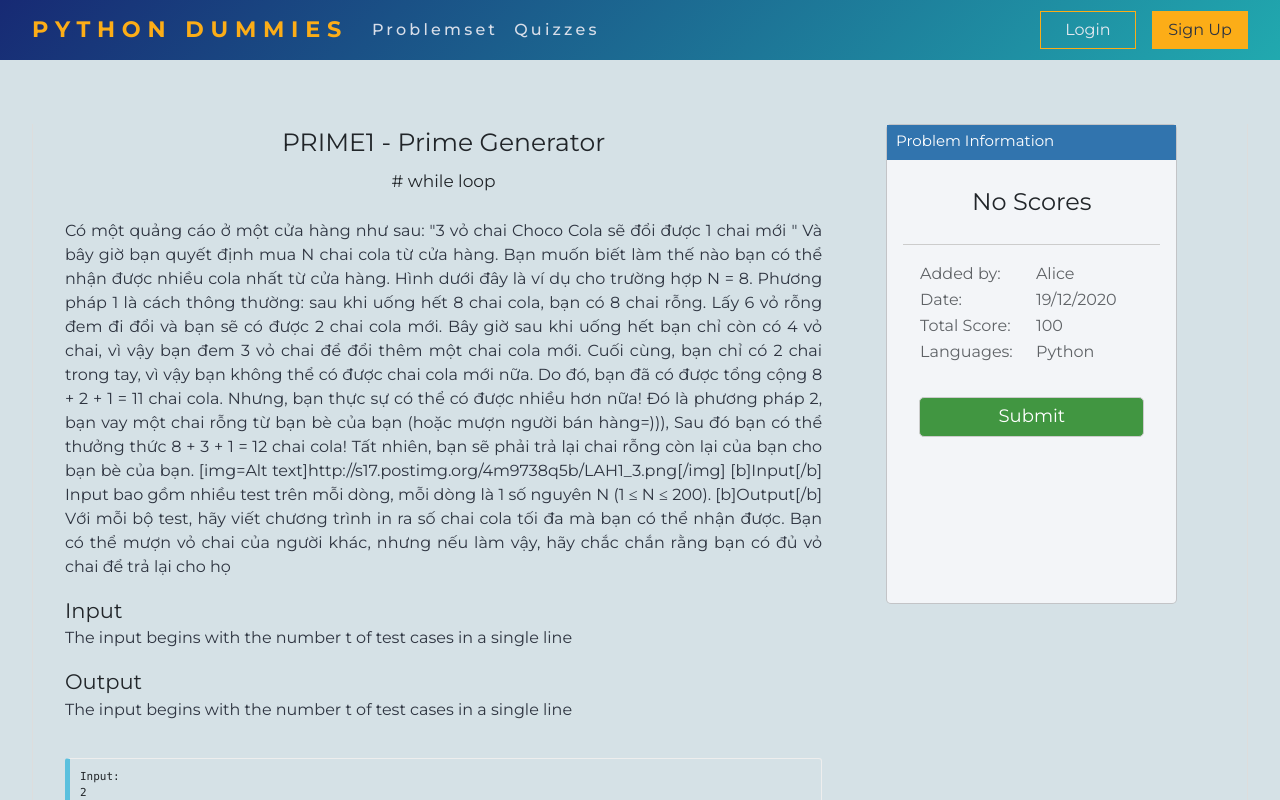
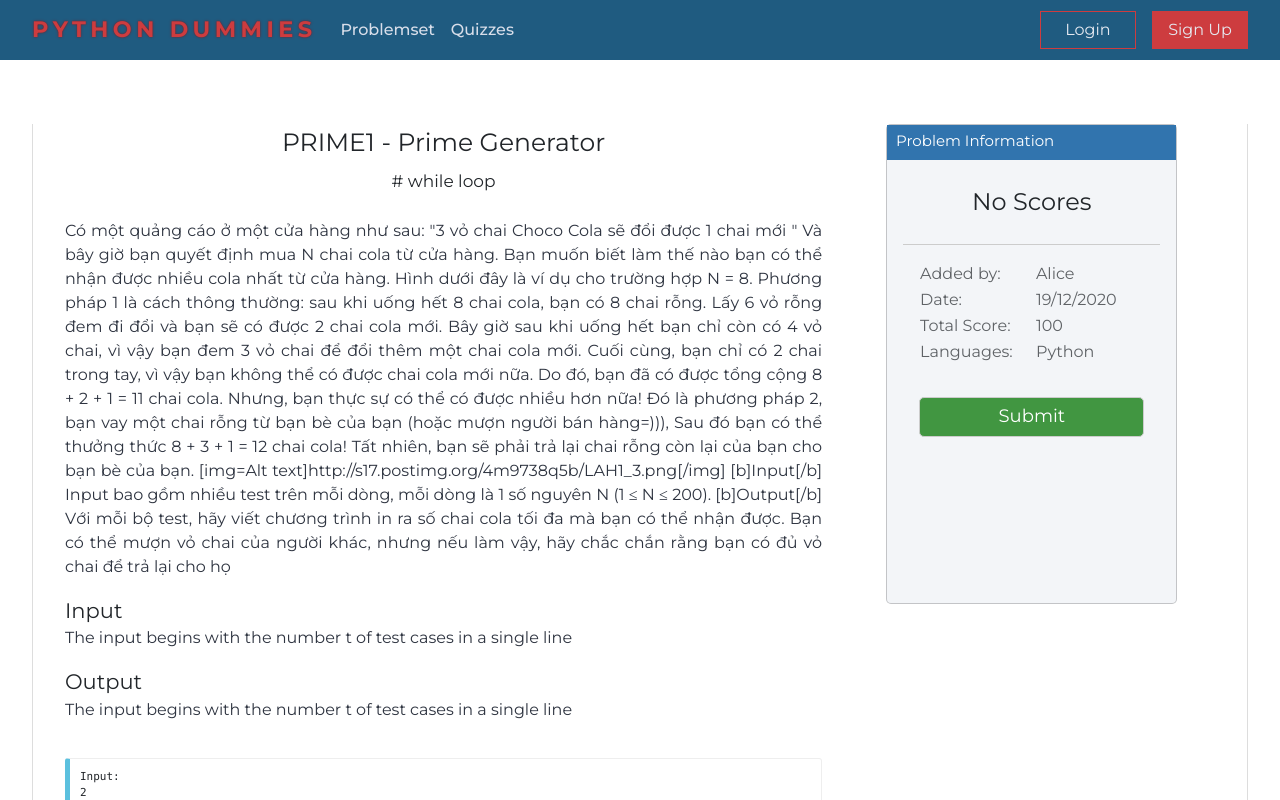
Before and after one commit to goldenskygiang/python-dummies, a React (Create React App) app in the folder frontend/: page /Problemset/1 in a window 1280 px wide. Shown: the top 800 px of the page. Built offline with nearby package versions, Linux system fonts and the light colour scheme.

Commit message:
Fix navbar

```diff
--- a/frontend/src/css/Layout.css
+++ b/frontend/src/css/Layout.css
@@ -1,5 +1,5 @@
 .layout {
-  background-color:#d5e1e6;
+  /* background-color:#d5e1e6; */
 }
 
 .layout--body {
--- a/frontend/src/css/Navbar.css
+++ b/frontend/src/css/Navbar.css
@@ -1,5 +1,5 @@
 .navbar {
-  background: linear-gradient(135deg, #172a74, #21a9af);
+  background: #1f5b80;
   display: flex;
   justify-content: space-between;
   padding-left: 2rem;
@@ -12,13 +12,14 @@
 
 .navbar-brand {
   font-weight: bold;
-  letter-spacing: 0.3em;
+  letter-spacing: 0.2em;
   font-size: 1.4em;
-  color: #fcad17;
+  color: #cd3c3f;
+  text-shadow: 0 0 0.15rem #80181a;
 }
 
 .navbar-brand:hover {
-  color: #fcad17;;
+  color: #cd3c3f;
 }
 
 .nav-links {
@@ -35,40 +36,39 @@
 .nav-link {
   font-size: 1em;
   font-weight: 500;
-  letter-spacing: 0.2em;
   font-family: "Montserrat", sans-serif;
-  color: #D8DEE9;
-  text-shadow: 0 0 0 0 0 #fcad17;
+  color: #d8dee9;
+  text-shadow: 0 0 0 0 0 #cd3c3f;
   transition: text-shadow ease-in-out 0.2s;
 }
 
 .nav-link:hover {
-  color: #E5E9F0;
-  text-shadow: 0 0 0.5em #fcad17;
+  color: #e5e9f0;
+  text-shadow: 0 0 0.5em #cd3c3f;
 }
 
 .nav-btns .btn {
   margin-left: 1em;
   border-radius: 0%;
   min-width: 6em;
-  color: #E5E9F0;
-  border: 1px #fcad17 solid;
+  color: #e5e9f0;
+  border: 1px #cd3c3f solid;
 }
 
 .nav-btns .btn:hover {
-  box-shadow: 0 0 0.3em 0.05em #fcad17;
+  box-shadow: 0 0 0.3em 0.05em #cd3c3f;
 }
 
 .nav-btns .btn:active,
 .nav-btns .btn:focus {
-  box-shadow: 0 0 0.3em 0.2em #fcad17;
+  box-shadow: 0 0 0.3em 0.2em #cd3c3f;
 }
 
 .nav-btns .btn--login {
-  color: #E5E9F0;
+  color: #e5e9f0;
 }
 
 .nav-btns .btn--signup {
-  background-color: #fcad17;
-  color: #2E3440;
+  background-color: #cd3c3f;
+  color: #e5e9f0;
 }
```
Also changed, not shown: 1 other file (tests, documents, lock files or other folders).
